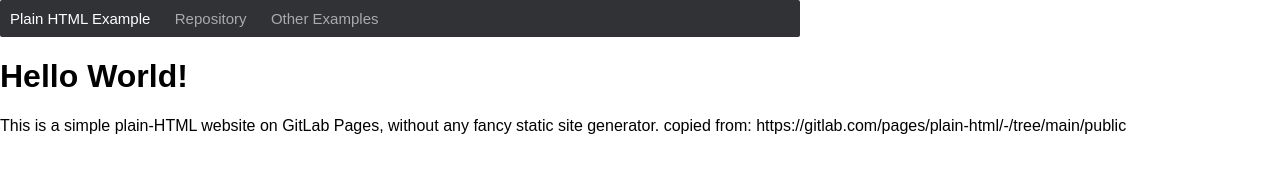
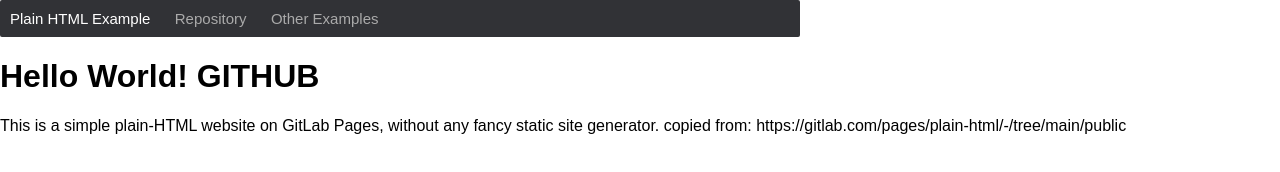
Before and after one commit to ElisEck/MO-x-IFC, a plain HTML site: page index.html in a window 1280 px wide. Drawn offline with Linux system fonts and the light colour scheme.

Commit message:
adjust both pages

```diff
--- a/index.html
+++ b/index.html
@@ -13,7 +13,7 @@
       <a href="https://gitlab.com/pages/">Other Examples</a>
     </div>
 
-    <h1>Hello World!</h1>
+    <h1>Hello World! GITHUB</h1>
 
     <p>
       This is a simple plain-HTML website on GitLab Pages, without any fancy static site generator.
```
Also changed, not shown: public/index.html (+1 -1 lines).
